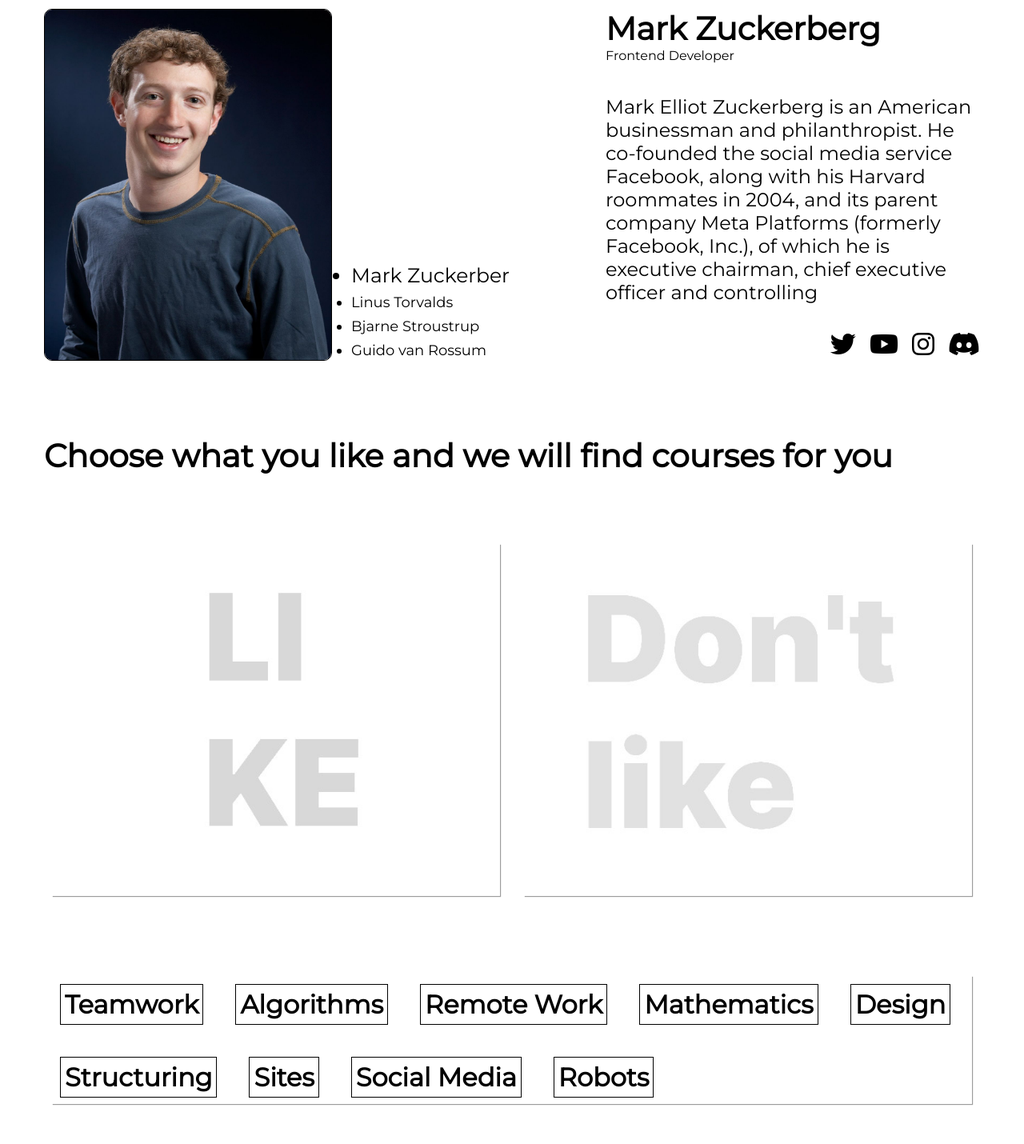
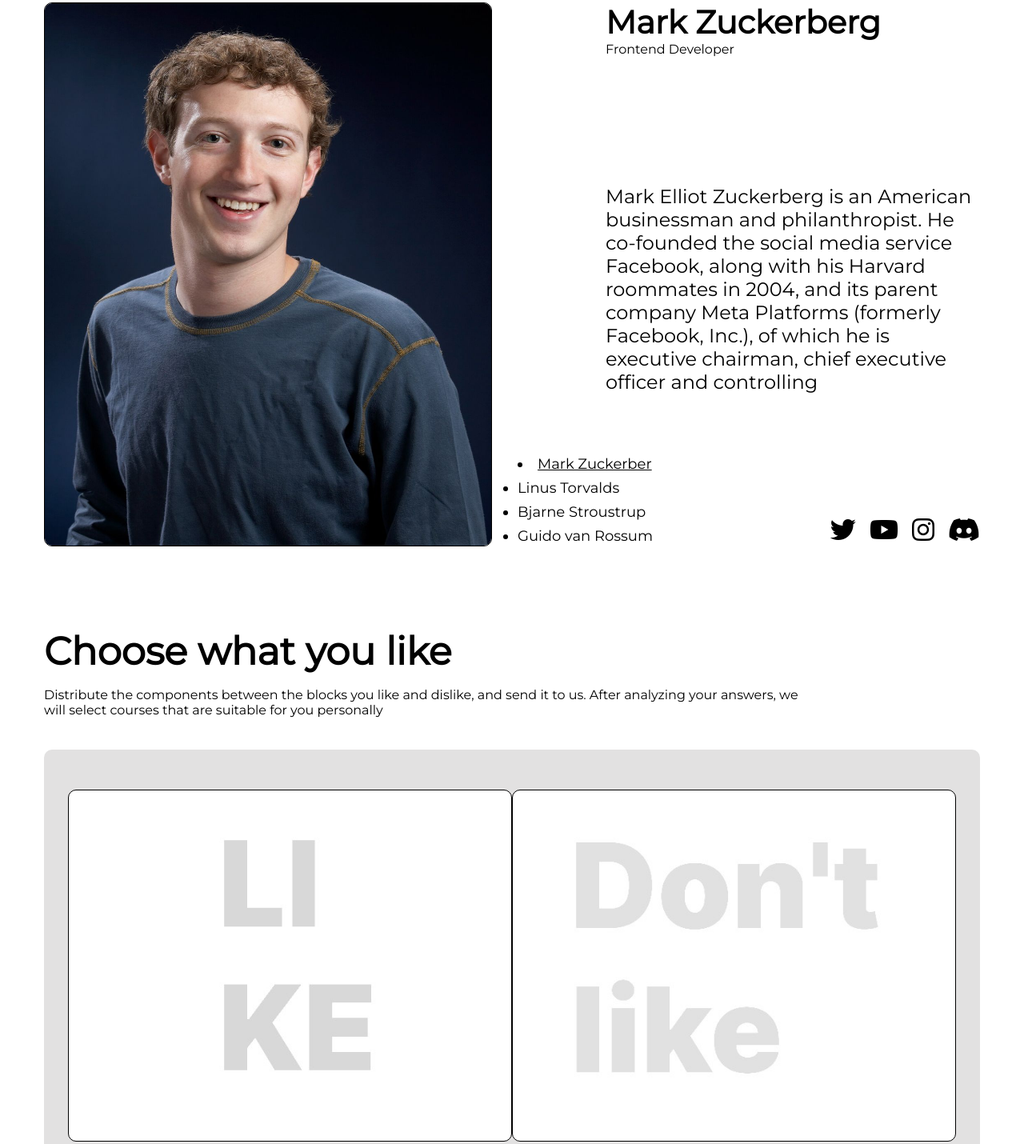
Before and after one commit to Meow-Double/Small-Brains, a website: page app/index.html in a window 1280 px wide. Shown: the part 4920-6350 px from the top of the page at 80% size. Before the commit the page ends 6310 px from the top, so only its background shows below. Drawn offline with Linux system fonts and the light colour scheme; files that its build step writes are made by us from their sources.

Commit message:
Make the teachers and selection section litle pretty

```diff
--- a/app/index.html
+++ b/app/index.html
@@ -449,7 +449,9 @@
       <section class="selection">
         <div class="container">
           <div class="selection__body">
-            <h1 class="selection__title">Choose what you like and we will find courses for you</h1>
+            <h1 class="selection__title">Choose what you like</h1>
+            <p class="selection__subtitle">Distribute the components between the blocks you like and dislike, and send
+              it to us. After analyzing your answers, we will select courses that are suitable for you personally</p>
             <div class="selection__content">
               <div class="selection__head">
                 <div class="selection__box"></div>
--- a/app/js/main.js
+++ b/app/js/main.js
@@ -300,6 +300,7 @@
             box.style.height = "60vh";
             openModal();
         }
+        item.style.filter = "drop-shadow(0 0 10px rgb(0, 0, 0))";
     }
 })
 
--- a/app/scss/style.scss
+++ b/app/scss/style.scss
@@ -520,7 +520,7 @@
     filter: brightness(200%);
   }
 }
-
+//------------------chat----------------
 .chat{
   position: fixed;
   bottom: 1vh;
@@ -704,7 +704,7 @@
   }
 }
 }
-
+// -------------------courses----------------
 .courses{
   width: 100%;
   height: 280vh;
@@ -826,14 +826,14 @@
   }
 }
 }
-
+// -------------------teachers----------------
 .teachers{
   width: 100%;
-  height: 70vh;
+  height: 85vh;
 
 &__body{
   width: 100%;
-  height: 70vh;
+  height: 85vh;
   margin-top: 5vh;
   position: relative;
 }
@@ -843,23 +843,23 @@
 }
 &__content{
   width: 100%;
-  height: 57vh;
+  height: 85vh;
   margin-top: 5vh;
   display: flex;
   flex-direction: row;
-  align-items: center;
+  align-items: start;
   justify-content: space-between;
 }
 &__img{
-  width: 45vh;
-  height: 55vh;
+  width: 70vh;
+  height: 85vh;
   border-radius: 10px;
   border: 1px solid rgb(0, 0, 0);
 }
 &__list{
   position: absolute;
-  left: 48vh;
-  bottom: 2vh;
+  left: 74vh;
+  bottom: -12vh;
   display: flex;
   flex-direction: column;
   align-items: start;
@@ -874,16 +874,17 @@
   transition: all 0.5s;
 
   &:hover{
-    font-size: 25px;
+    text-decoration: underline;
     }
   }
 
 &__name-active{
-  font-size: 25px;
+  text-decoration: underline;
+  list-style: disc inside;
 }
 &__info{
   width: 40%;
-  height: 55vh;
+  height: 85vh;
   display: flex;
   flex-direction: column;
   align-items: start;
@@ -942,15 +943,21 @@
   display: none;
 }
 }
-
+// -------------------selection----------------
 .selection{
   width: 100%;
   height: 90vh;
-  margin-top: 10vh;
+  margin-top: 25vh;
 
 &__title{
   color: rgb(0, 0, 0);
-  font-size: 5vh;
+  font-size: 6vh;
+}
+&__subtitle{
+  width: 120vh;
+  color: rgb(0, 0, 0);
+  font-size: 2vh;
+  margin-top: 2vh;
 }
 
 &__body{
@@ -959,14 +966,15 @@
 
 &__content{
   width: 100%;
-  margin-top: 7vh;
+  margin-top: 5vh;
   display: flex;
   flex-direction: column;
   align-items: center;
   justify-content: space-between;
   gap: 10vh;
-  padding: 10px;
+  padding: 30px;
   border-radius: 10px;
+  background-color: rgb(226, 225, 225);
 }
 &__head{
   width: 100%;
@@ -979,14 +987,17 @@
 &__box{
   width: 70vh;
   height: 55vh;
-  box-shadow: 1px 1px 1px rgb(157, 157, 157);
+  border: 1px solid rgb(0, 0, 0);
+  border-radius: 10px;
   background-image: url(/img/selectionOne.jpg);
   background-position: center;
   background-size: cover;
+  transition: all 0.3s;
   display: flex;
   align-items: start;
   flex-direction: row;
   flex-wrap: wrap;
+  padding: 10px;
   gap: 4vh;
 }
 &__box--two{
@@ -1003,13 +1014,23 @@
   flex-direction: row;
   align-items: start;
   gap: 5vh;
-  box-shadow: 1px 1px 1px rgb(157, 157, 157);
+  border: 1px solid rgb(0, 0, 0);
+  border-radius: 10px;
+  background-color: rgb(255, 255, 255);
 }
 &__item{
   font-size: 4vh;
   color: rgb(0, 0, 0);
   padding: 5px;
-  border:#000 1px solid;
+  border: 1px solid rgb(0, 0, 0);
+  background-color: rgb(255, 255, 255);
+  transition: all 0.3s;
+  border-radius: 10px;
   cursor: pointer;
+
+  &:hover{
+    background-color: rgb(0, 0, 0);
+    color: rgb(255, 255, 255);
+  }
 }
 }
```
Also changed, not shown: app/css/style.min.css, app/js/main.min.js.
